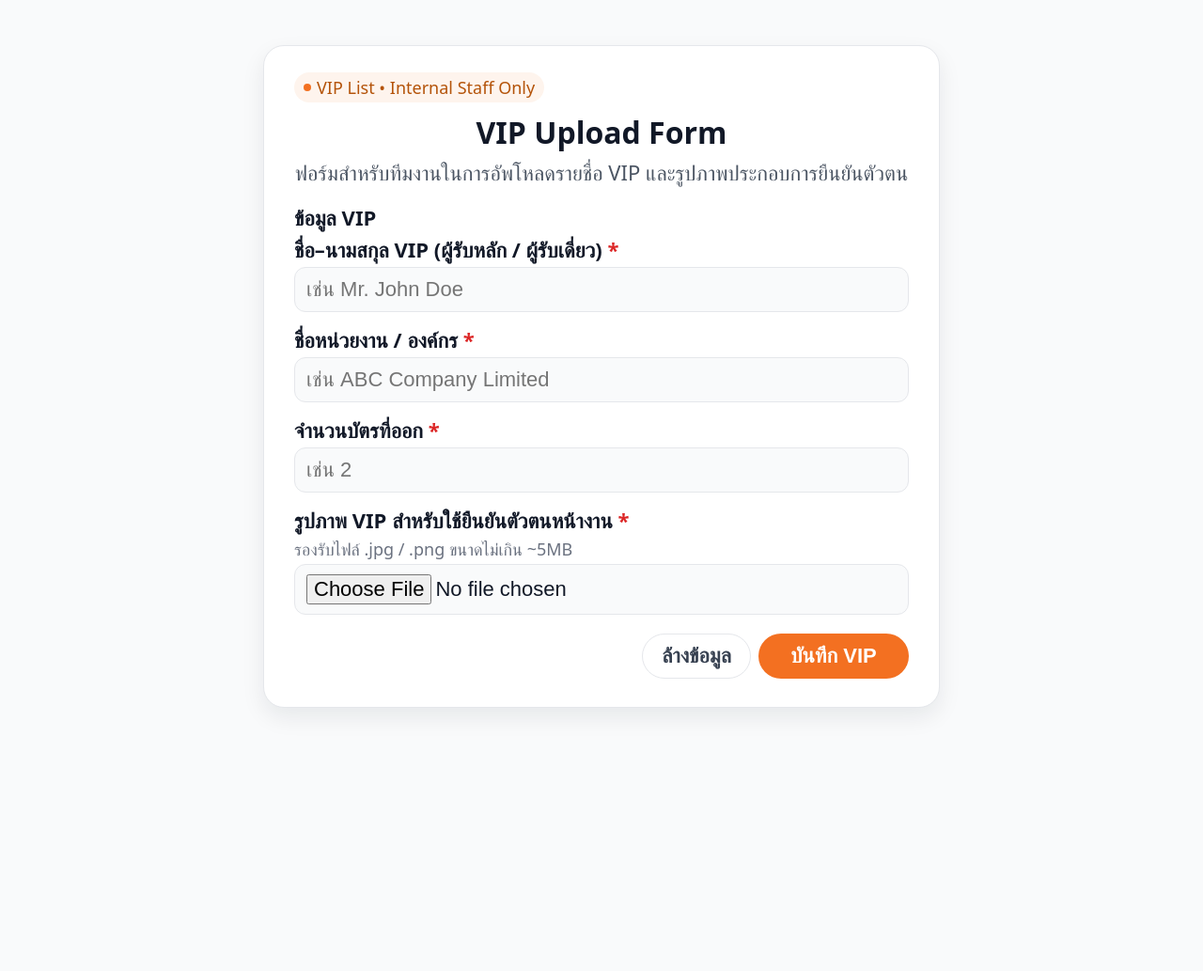
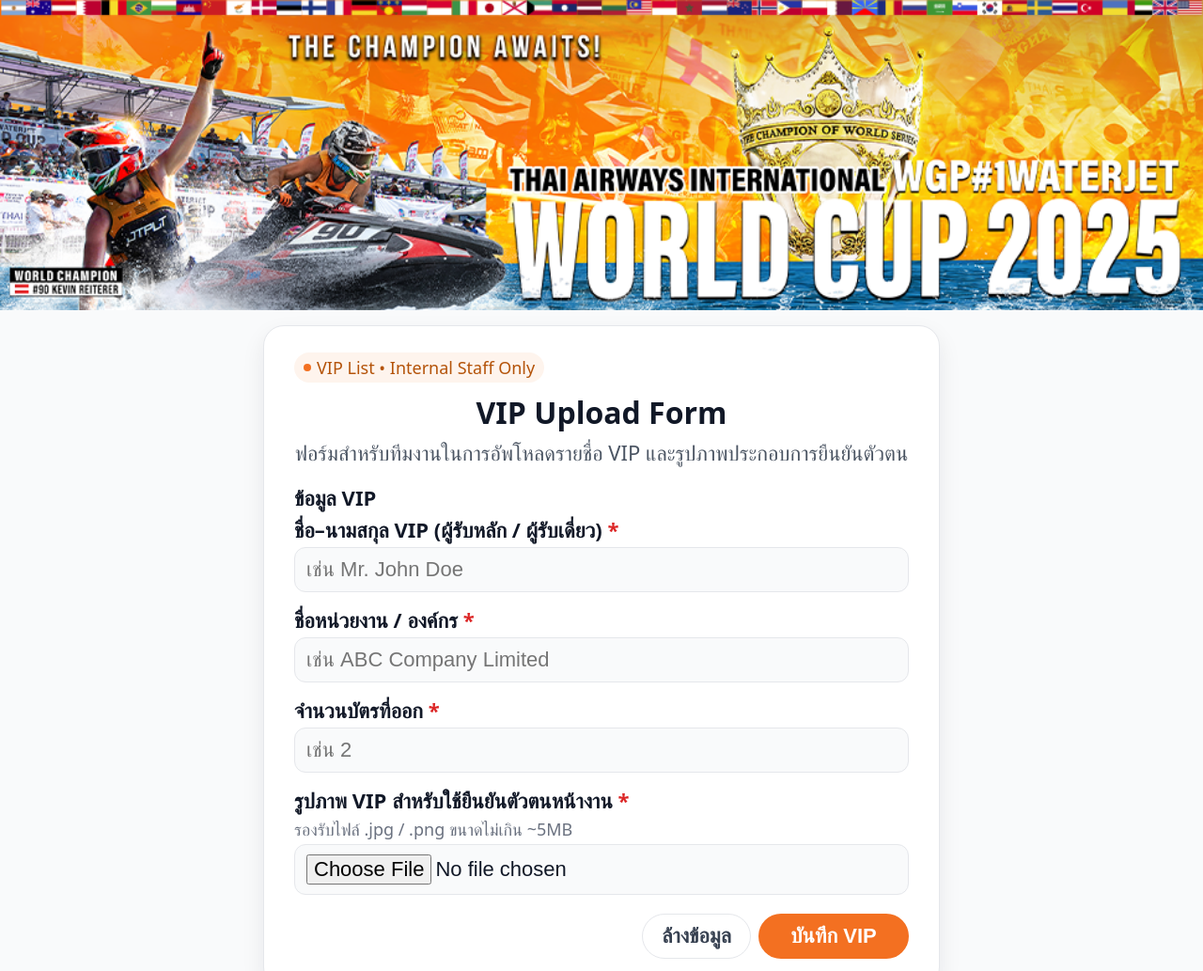
Before and after one commit to AMSE-Sports/VIP-Back-JWC25, a plain HTML site: page index.html in a window 1280 px wide. Shown: the top 1033 px of the page at 94% size. Before the commit the page ends 800 px from the top, so only its background shows below. Drawn offline with nearby package versions, Linux system fonts and the light colour scheme.

Commit message:
Update index.html

```diff
--- a/index.html
+++ b/index.html
@@ -29,8 +29,14 @@
       color:#111827;
     }
 
+    /* ====== NEW: Header banner ====== */
+    .header img {
+      width:100%;
+      display:block;
+    }
+
     .page {
-      min-height:100vh;
+      min-height:calc(100vh - 200px); /* กันไม่ให้สูงเกินเมื่อมี header */
       display:flex;
       align-items:center;
       justify-content:center;
@@ -236,6 +242,13 @@
   </style>
 </head>
 <body>
+
+  <!-- NEW: Header Banner -->
+  <div class="header">
+    <!-- เปลี่ยนชื่อไฟล์ได้ตามจริง เช่น "vip-header.png" -->
+    <img src="Header.png" alt="Thai Airways International WGP#1 Waterjet World Cup 2025">
+  </div>
+
   <div class="page">
     <div class="card">
       <div class="badge">
@@ -290,7 +303,6 @@
   </div>
 
 <script>
-  // TODO: แทนที่ด้วยข้อมูลโปรเจกต์จริงของคุณ
   const SUPABASE_URL = "https://mhecpnqwwxspxfhdvzsc.supabase.co";
   const SUPABASE_ANON_KEY = "eyJhbGciOiJIUzI1NiIsInR5cCI6IkpXVCJ9.eyJpc3MiOiJzdXBhYmFzZSIsInJlZiI6Im1oZWNwbnF3d3hzcHhmaGR2enNjIiwicm9sZSI6ImFub24iLCJpYXQiOjE3NjMwMDc0MjEsImV4cCI6MjA3ODU4MzQyMX0.ONaEMqU6BHuMSywE3Yvtbj78NqBbecI18amsD18Cgnc";
   const VIP_BUCKET = "vip_photos"; // สร้าง bucket นี้ใน Supabase Storage
@@ -372,12 +384,10 @@
     setSubmitting(true);
 
     try {
-      // สร้างชื่อไฟล์ใน bucket (กันชนกันด้วย timestamp)
       const safeName = fullName.replace(/\s+/g, "_").replace(/[^a-zA-Z0-9_\-]/g, "");
       const ext = file.name.split(".").pop();
       const filePath = `vip_${safeName}_${Date.now()}.${ext}`;
 
-      // อัพโหลดรูปไปที่ Storage
       const { error: uploadError } = await supabaseClient
         .storage
         .from(VIP_BUCKET)
@@ -393,7 +403,6 @@
         return;
       }
 
-      // เอา public URL ของรูป
       const { data: publicUrlData } = supabaseClient
         .storage
         .from(VIP_BUCKET)
@@ -401,7 +410,6 @@
 
       const photoUrl = publicUrlData?.publicUrl || null;
 
-      // บันทึกข้อมูลลงตาราง vip_guests
       const payload = {
         full_name: fullName,
         organization: organization,
```
Lines whose indentation alone changed are shown as unchanged.
